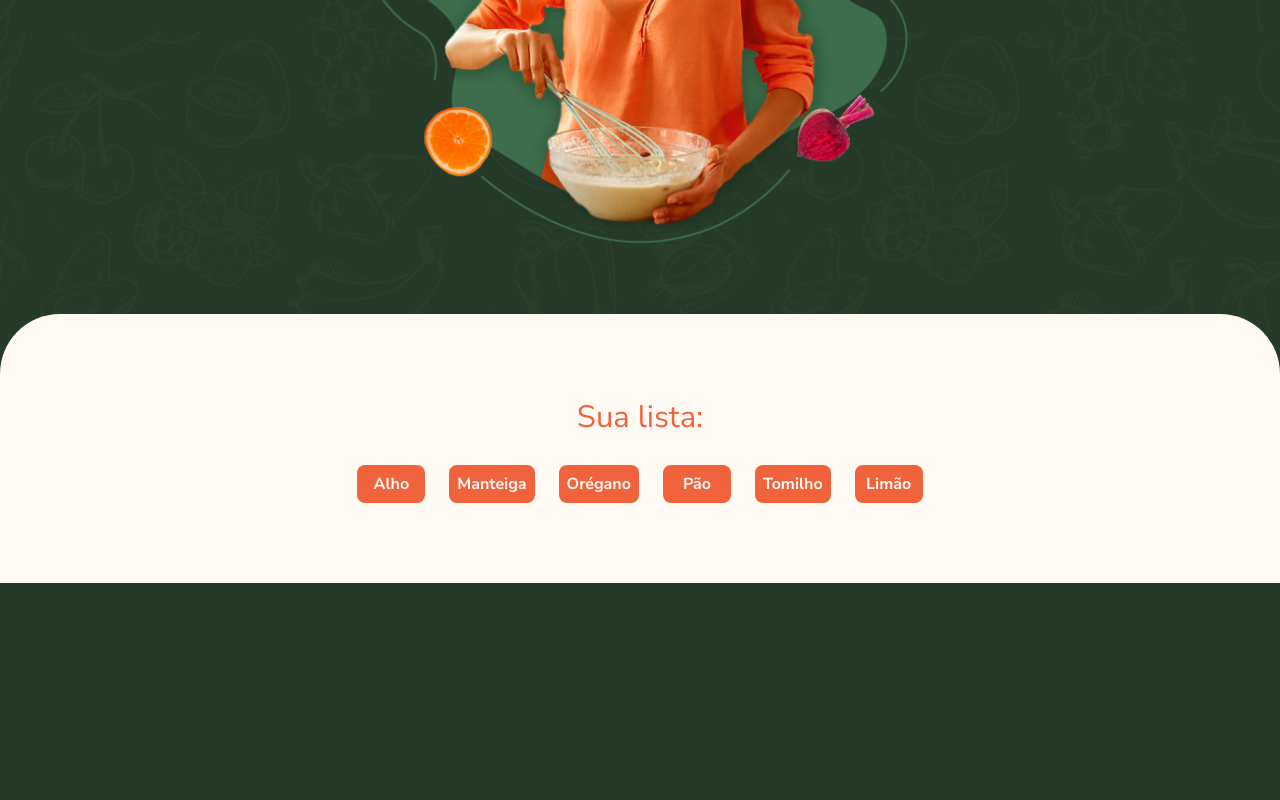
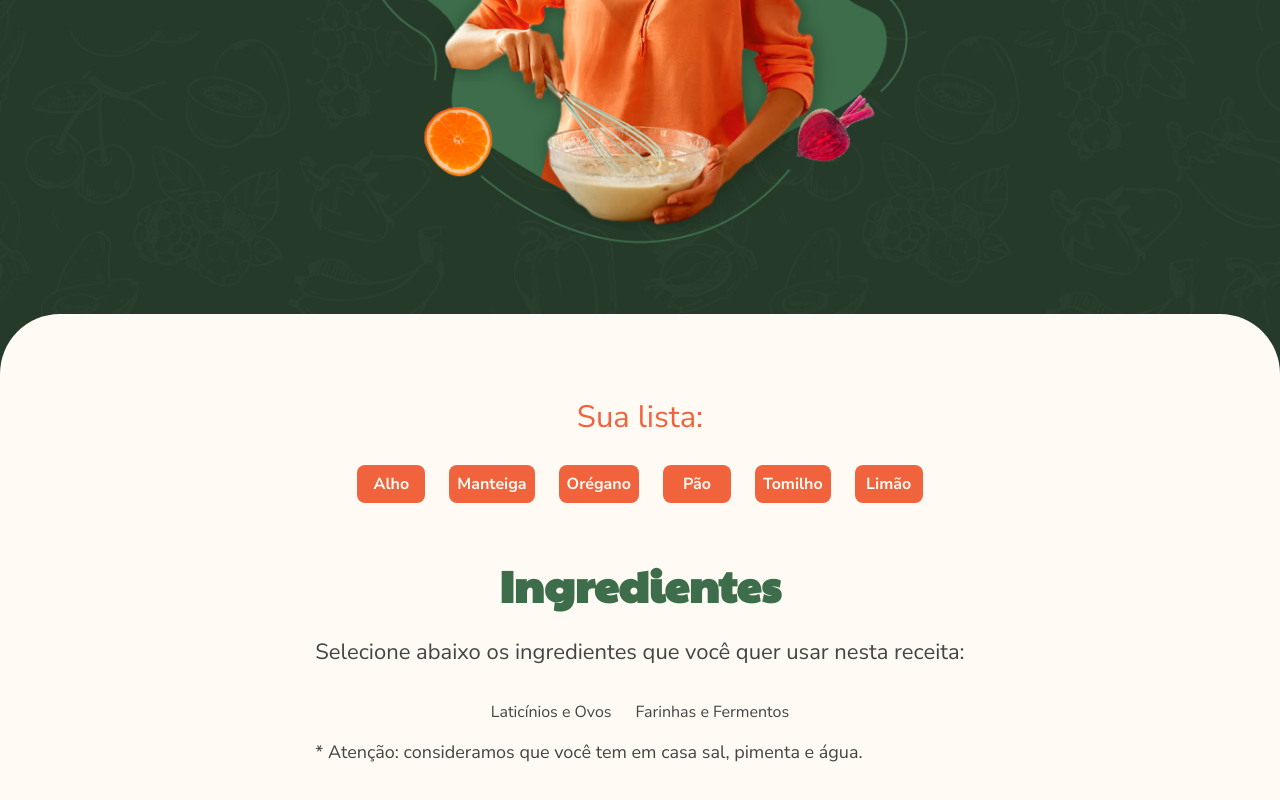
Before and after one commit to othiagobrito/vue-alura-graduation, a Vue app: page / in a window 1280 px wide. Shown: the part 717-1517 px from the top of the page. Before the commit the page ends 1300 px from the top, so only its background shows below. Built offline with nearby package versions, Linux system fonts and the light colour scheme.

Commit message:
importing data

```diff
--- a/src/components/MainContent.vue
+++ b/src/components/MainContent.vue
@@ -1,4 +1,6 @@
 <script lang="ts">
+    import SelectIngredients from './SelectIngredients.vue';
+
     export default {
         data() {
             return {
@@ -11,7 +13,11 @@
                     'Limão',
                 ]
             }
-        }
+        },
+
+        components: {
+            SelectIngredients,
+        },
     }
 </script>
 
@@ -33,6 +39,8 @@
                 Sua lista está vazia, selecione ingredientes para iniciar.
             </p>
         </section>
+
+        <SelectIngredients />
     </main>
 </template>
 
--- /dev/null
+++ b/src/components/SelectIngredients.vue
@@ -0,0 +1,66 @@
+<script lang="ts">
+    import { getCategories } from '@http/index';
+
+    export default {
+        data() {
+            return {
+                categories: getCategories(),
+            }
+        },
+    }
+</script>
+
+<template>
+    <section class="selecionar-ingredientes">
+        <h1 class="cabecalho titulo-ingredientes">Ingredientes</h1>
+
+        <p class="paragrafo-lg instrucoes">
+            Selecione abaixo os ingredientes que você quer usar nesta receita:
+        </p>
+
+        <ul class="categorias">
+            <li v-for="category in categories" :key="category.name">{{ category.name }}</li>
+        </ul>
+
+        <p class="paragrafo dica">
+            * Atenção: consideramos que você tem em casa sal, pimenta e água.
+        </p>
+    </section>
+</template>
+
+<style scoped>
+    .selecionar-ingredientes {
+        display: flex;
+        flex-direction: column;
+        align-items: center;
+    }
+
+    .titulo-ingredientes {
+        color: var(--verde-medio, #3D6D4A);
+        display: block;
+        margin-bottom: 1.5rem;
+    }
+
+    .instrucoes {
+        margin-bottom: 2rem;
+    }
+
+    .categorias {
+        margin-bottom: 1rem;
+        display: flex;
+        justify-content: center;
+        gap: 1.5rem;
+        flex-wrap: wrap;
+    }
+
+    .dica {
+        align-self: flex-start;
+        margin-bottom: 3.5rem;
+    }
+
+    @media only screen and (max-width: 767px) {
+        .dica {
+            margin-bottom: 2.5rem;
+        }
+    }
+</style>
--- /dev/null
+++ b/src/http/index.ts
@@ -0,0 +1,32 @@
+export function getCategories() {
+    return [
+        {
+            'name': 'Laticínios e Ovos',
+            'ingredients': [
+                'Ovos',
+                'Queijo',
+                'Leite',
+                'Manteiga',
+                'Creme de Leite',
+                'Iogurte',
+                'Leite Condensado',
+                'Sorvete',
+            ],
+            'label': 'laticinios_e_ovos',
+        },
+        {
+            'name': 'Farinhas e Fermentos',
+            'ingredients': [
+                'Farinha de trigo',
+                'Polvilho',
+                'Farinha de rosca',
+                'Canjica',
+                'Farinha de mandioca',
+                'Fubá',
+                'Linhaça',
+                'Fermento químico',
+            ],
+            'label': 'farinhas_e_fermentos',
+        },
+    ]
+}
--- a/vite.config.ts
+++ b/vite.config.ts
@@ -12,6 +12,7 @@
     alias: {
       '@': fileURLToPath(new URL('./src', import.meta.url)),
       '@components': fileURLToPath(new URL('./src/components', import.meta.url)),
+      '@http': fileURLToPath(new URL('./src/http', import.meta.url)),
       '@assets': fileURLToPath(new URL('./src/assets', import.meta.url)),
       '@images': fileURLToPath(new URL('./src/assets/imagens', import.meta.url)),
     }
```
Also changed, not shown: tsconfig.app.json (+10 -2 lines).
